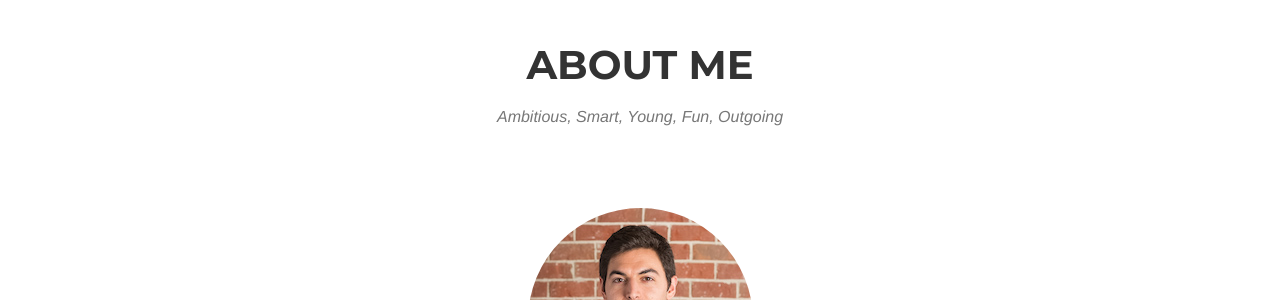
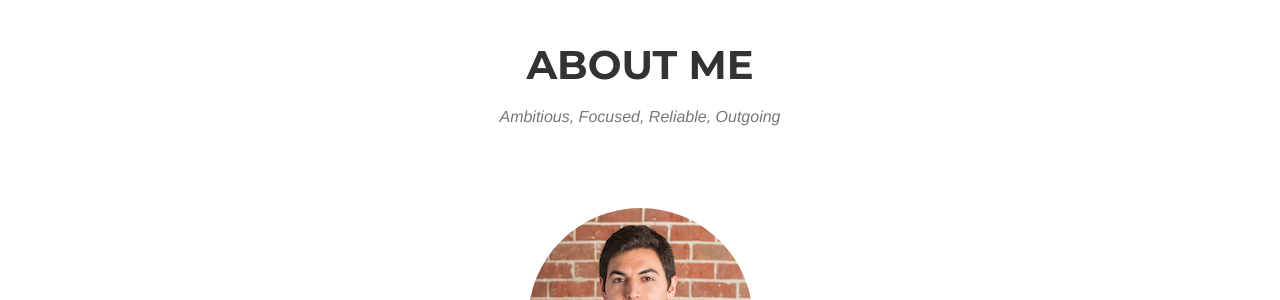
Before and after one commit to jjparseghian/jjparseghian.github.io, a Jekyll site: the page built from index.html, in a window 1280 px wide and 900 px high, scrolled down 2004 px. Shown: the part 152-452 px from the top of the window. Built offline with Jekyll 4.4.1, drawn with Linux system fonts in a browser that asks for light colours; some web fonts are replaced.

Commit message:
Update about me adjectives

```diff
--- a/_includes/about.html
+++ b/_includes/about.html
@@ -4,7 +4,7 @@
             <div class="row">
                 <div class="col-lg-12 text-center">
                     <h2 class="section-heading">About Me</h2>
-                    <h3 class="section-subheading text-muted">Ambitious, Smart, Young, Fun, Outgoing</h3>
+                    <h3 class="section-subheading text-muted">Ambitious, Focused, Reliable, Outgoing</h3>
                 </div>
             </div>
             <div class="row">
```
